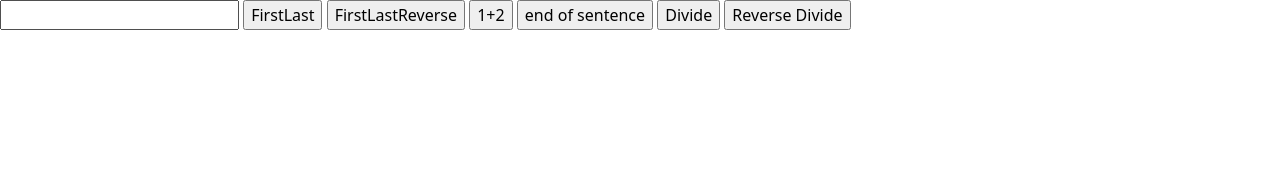
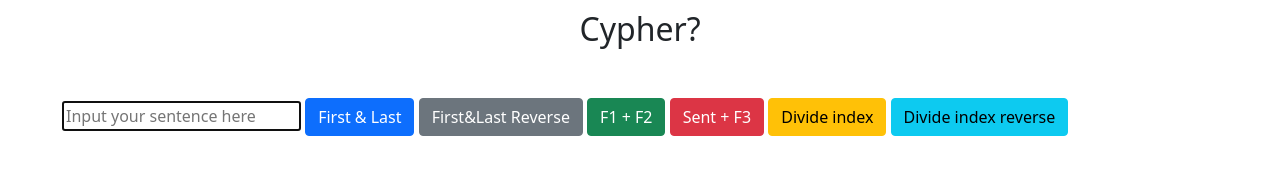
Before and after one commit to DanielAdeyemi/Epicodus_1_11_JQuery_practice, a plain HTML site: page index.html in a window 1280 px wide. Drawn offline with nearby package versions, Linux system fonts and the light colour scheme.

Commit message:
Add Bootstrap and CSS style

```diff
--- a/css/styles.css
+++ b/css/styles.css
@@ -0,0 +1,10 @@
+.container {
+  margin: 50px 50px 50px 50px;
+  display: block;
+}
+
+h2 {
+  display: block;
+  text-align: center;
+  margin-top: 10px;
+}
--- a/index.html
+++ b/index.html
@@ -12,14 +12,22 @@
 </head>
 
 <body>
-  <input type="text" name="Put your sentance here" id="input">
-  <input type="button" value="FirstLast" name="Submit" id="cypher1">
-  <input type="button" value="FirstLastReverse" name="Submit" id="cypher2">
-  <input type="button" value="1+2" name="Submit" id="cypher3">
-  <input type="button" value="end of sentence" name="Submit" id="cypher4">
-  <input type="button" value="Divide" name="Submit" id="cypher5">
-  <input type="button" value="Reverse Divide" name="Submit" id="cypher6">
-  <p id="output"></p>
+  <header>
+    <h2>Cypher?</h2>
+  </header>
+  <main>
+    <div class="container">
+      <input type="text" name="Put your sentance here" id="input" autofocus placeholder="Input your sentence here">
+      <button type="button" class="btn btn-primary" id="cypher1">First & Last</button>
+      <button type="button" class="btn btn-secondary" id="cypher2">First&Last Reverse</button>
+      <button type="button" class="btn btn-success" id="cypher3">F1 + F2</button>
+      <button type="button" class="btn btn-danger" id="cypher4">Sent + F3</button>
+      <button type="button" class="btn btn-warning" id="cypher5">Divide index</button>
+      <button type="button" class="btn btn-info" id="cypher6">Divide index reverse</button>
+
+      <p id="output"></p>
+    </div>
+  </main>
 </body>
 
 </html>
```
